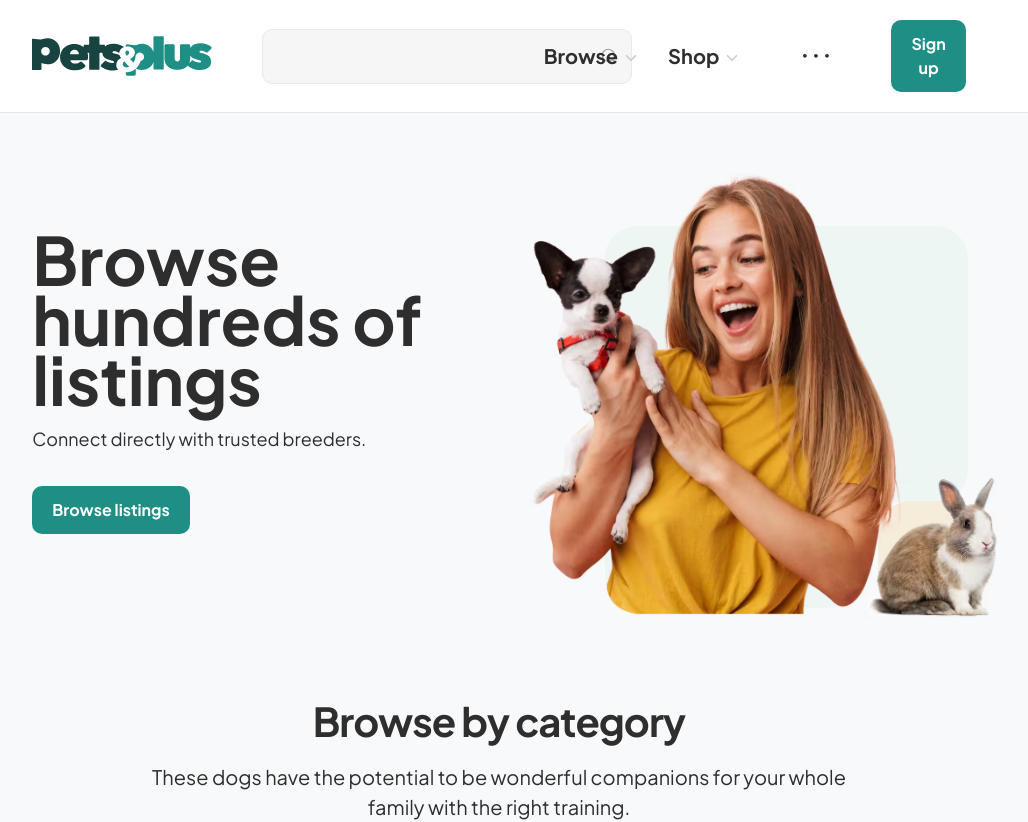
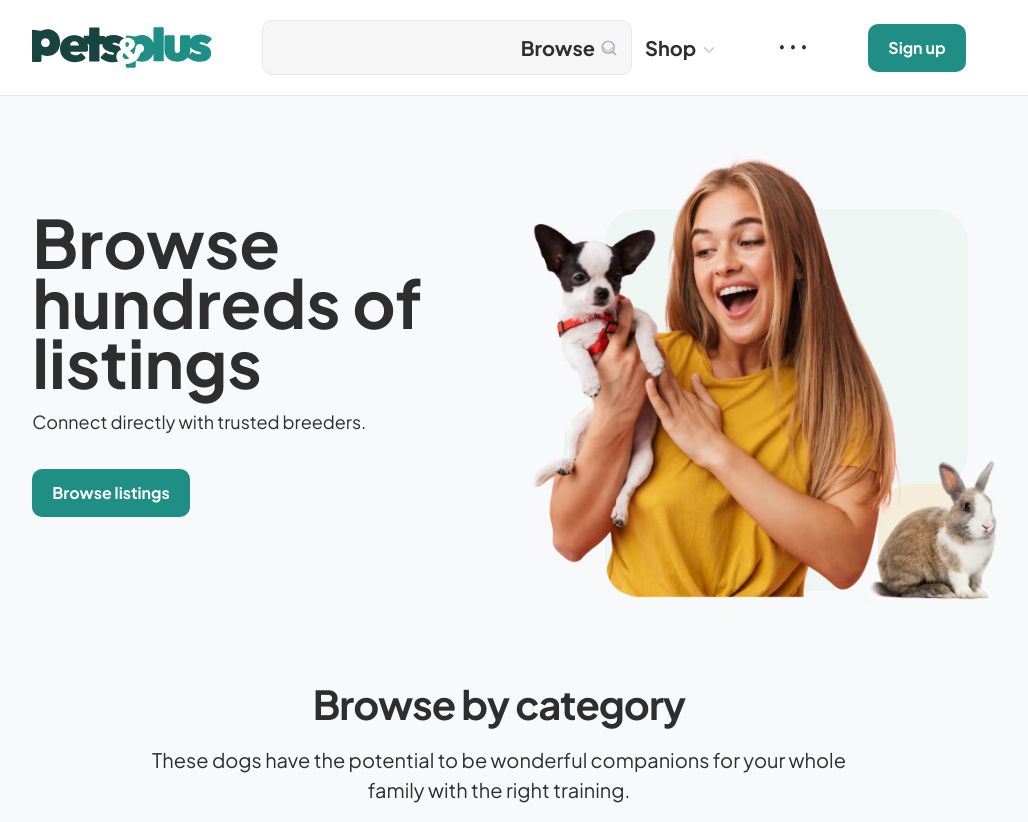
Before and after one commit to NH-Shohan/pets-plus, a Next.js app: page / in a window 1280 px wide. Shown: the top 822 px of the page, without its empty margins (141-1169 px from the left). Built offline with nearby package versions, Linux system fonts and the light colour scheme.

Commit message:
style: Add whitespace-nowrap class to Sign Up button in Navbar for improved layout consistency

```diff
--- a/src/components/layout/Navbar.tsx
+++ b/src/components/layout/Navbar.tsx
@@ -143,7 +143,9 @@ export default function Navbar() {
             </div>
 
             {/* Sign Up Button */}
-            <Button variant="primary">Sign up</Button>
+            <Button variant="primary" className="whitespace-nowrap!">
+              Sign up
+            </Button>
           </div>
 
           {/* Mobile Menu Button */}
```
